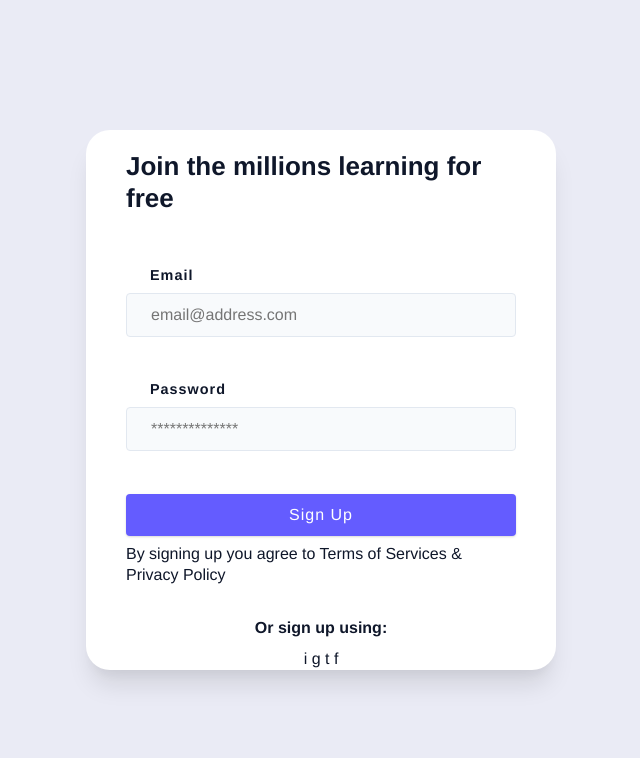
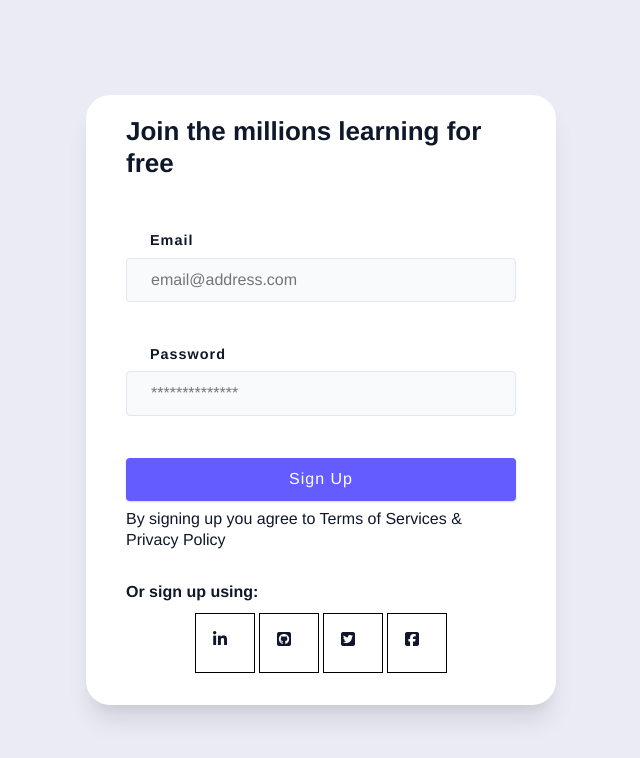
Before and after one commit to Hcmwebs/loginForm, a website: page src/index.html in a window 1280 px wide. Shown: the whole page, without its empty margins (319-959 px from the left). Drawn offline with Linux system fonts and the light colour scheme; files that its build step writes are made by us from their sources; files whose address does not match are found by name.

Commit message:
styled the sociallinks component
Signed-off-by: Hezekia Chege Mungai <64218603+Hcmwebs@users.noreply.github.com>

```diff
--- a/src/index.html
+++ b/src/index.html
@@ -4,6 +4,10 @@
     <meta charset="UTF-8" />
     <meta http-equiv="X-UA-Compatible" content="IE=edge" />
     <meta name="viewport" content="width=device-width, initial-scale=1.0" />
+    <script
+      src="https://kit.fontawesome.com/9535da0725.js"
+      crossorigin="anonymous"
+    ></script>
     <link rel="stylesheet" href="css/normalise.css" />
     <link rel="stylesheet" href="css/styles.css?cb=123" />
     <title>Login Form | Using Gulp</title>
@@ -44,10 +48,10 @@
       <div class="signUp">
         <strong>Or sign up using:</strong>
         <div class="signUp__links">
-          <span>i</span>
-          <span>g</span>
-          <span>t</span>
-          <span>f</span>
+          <span><i class="fab fa-linkedin-in"></i></span>
+          <span><i class="fab fa-github-square"></i></span>
+          <span><i class="fab fa-twitter-square"></i></span>
+          <span><i class="fab fa-facebook-square"></i></span>
         </div>
       </div>
     </div>
--- a/src/scss/components/_socialLinks.scss
+++ b/src/scss/components/_socialLinks.scss
@@ -1,5 +1,30 @@
 @use '../abstracts' as *;
 .signUp {
-  @include grid(center);
+  width: 100%;
+  @include flex(column, center, center);
   gap: 0.625rem;
+  padding: 0 2.5rem;
+  padding-bottom: 2rem;
+
+  strong {
+    align-self: start;
+  }
+
+  &__links {s
+    @include flex(row, center, center);
+    gap: 0.25rem;
+
+    span {
+      width: 60px;
+      height: 60px;
+      border: 1px solid #000;
+      @include grid(center);
+
+      i {
+        width: 24px;
+        height: 24px;
+        background-color: #fff;
+      }
+    }
+  }
 }
```
Also changed, not shown: dist/css/styles.css, dist/index.html, 1 other file.
